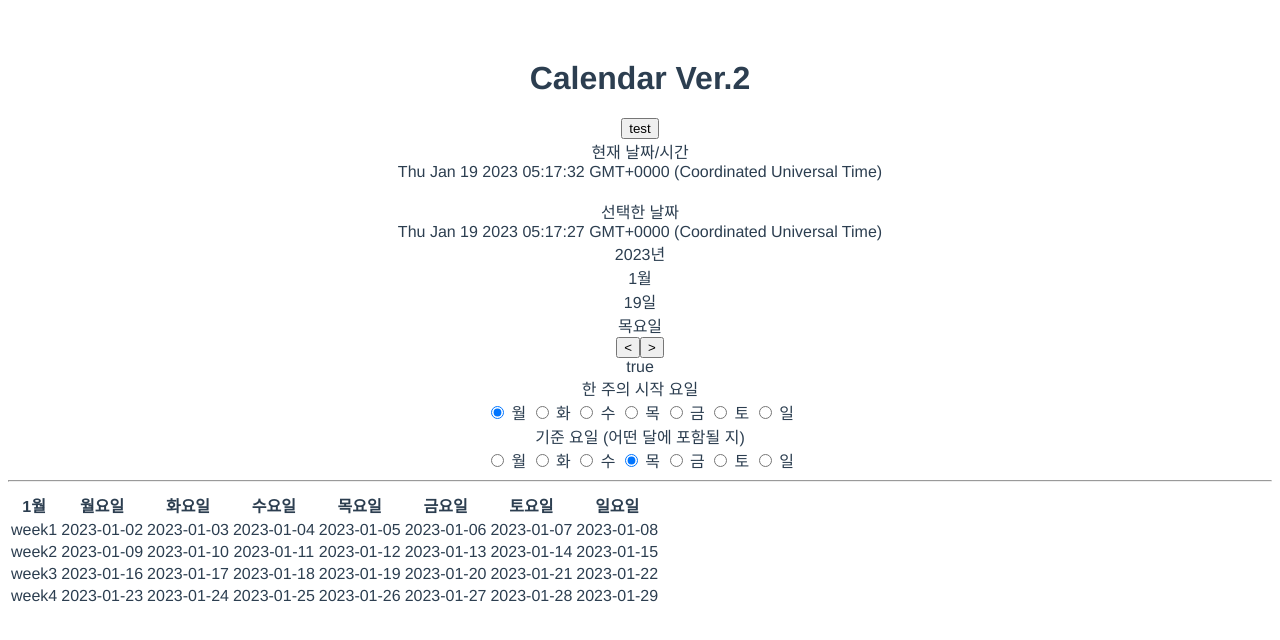
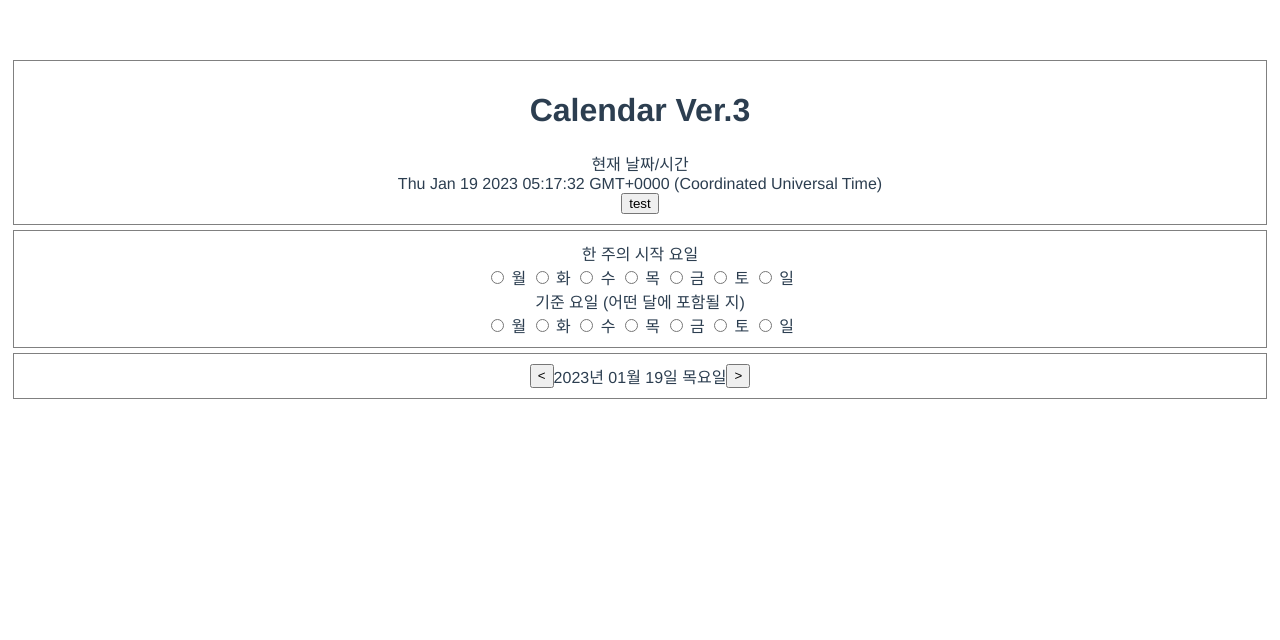
Before and after one commit to ajg1029/VuePractice001, a Vue app in the folder my-project/: page / in a window 1280 px wide. Shown: the top 640 px of the page. Built offline with nearby package versions, Linux system fonts and the light colour scheme.

Commit message:
ver3 시도, 실패, setCalendarWeeks 로직 전면 수정할 것, README

```diff
--- a/my-project/src/App.vue
+++ b/my-project/src/App.vue
@@ -1,7 +1,9 @@
 <template>
   <div id="app">
 
-    <MyCalendarV2 />
+    <MyCalendarV3 />
+
+    <MyCalendarV2 v-if="false"/>
 
     <MyCalendar v-if="false"/>
   </div>
@@ -10,12 +12,14 @@
 <script>
 import MyCalendar from './components/MyCalendar.vue';
 import MyCalendarV2 from './components/MyCalendarV2.vue';
+import MyCalendarV3 from './components/MyCalendarV3.vue';
 
 export default {
   name: 'App',
   components: {
     MyCalendar,
-    MyCalendarV2
+    MyCalendarV2,
+    MyCalendarV3
 }
 }
 </script>
--- /dev/null
+++ b/my-project/src/components/MyCalendarV3.vue
@@ -0,0 +1,199 @@
+<template>
+    <div>
+        <header class="title">
+            <h1>Calendar Ver.3</h1>
+            <div>현재 날짜/시간</div>
+            <div>{{ currentDatetime }}</div>
+            <button @click="testMethod">test</button>
+        </header>
+        <section class="options">
+			<div>
+				<div>한 주의 시작 요일</div>
+				<label v-for="option in dayOptions" :key="option.value">
+					<input type="radio" v-model="firstDay" :value="option.value"> {{ option.text }}
+				</label>
+			</div>
+
+			<div>
+				<div>기준 요일 (어떤 달에 포함될 지)</div>
+				<label v-for="option in dayOptions" :key="option.value">
+					<input type="radio" v-model="benchmarkDay" :value="option.value"> {{ option.text }}
+				</label>
+			</div>
+        </section>
+        <section class="target">
+            <button v-text="'<'" @click="setPrevDate"></button>
+            <div>
+            {{ targetDate_YYYY }}년 {{ targetDate_MM }}월 {{ targetDate_DD }}일 {{ targetDate_DayKor }}요일
+            </div>
+            <button v-text="'>'" @click="setNextDate"></button>
+        </section>
+        <section class="calendar" v-if="calendarWeeks.length > 0">
+            <MyCalendarV3cell />
+            얍얍얍
+        </section>
+    </div>
+</template>
+
+<script>
+import dayjs from 'dayjs';
+import MyCalendarV3cell from './MyCalendarV3cell.vue';
+export default {
+    name: 'MyCalendarV3',
+    components: {
+        MyCalendarV3cell
+    },
+    data() {
+        return {
+            currentDatetime: new Date(),
+            firstDay: null,
+            benchmarkDay: null,
+
+            targetDatetime: null, // Date() 객체
+            targetDate: null, // YYYY-MM-DD 문자열 / '2023-01-21'
+
+            targetDate_year: null, // 네 자리 정수 / 2023
+            targetDate_month: null, // 0 ~ 11 정수 / 0
+            targetDate_date: null, // 0~31 정수 / 21
+            targetDate_day: null, // 0~6 정수 / 6
+
+            targetDate_YYYY: null, // YYYY 문자열 / '2023'
+            targetDate_MM: null, // MM 문자열 / '01'
+            targetDate_DD: null, // DD 문자열 '21'
+            targetDate_DayKor: null, // 한국어 변환 요일 '토'
+
+            drawingDatetime: null, // Date() 객체, calendarWeeks 를 그리는 기준
+
+            calendarWeekDays: [], // 달력 위에 표시될 요일, firstDay 에 따라 시작 요일 설정
+            calendarWeeks: [], // 달력에 표시될 주들, 4주 또는 5주
+
+			dayOptions: [
+				{ text: '월', value: 1},
+				{ text: '화', value: 2},
+				{ text: '수', value: 3},
+				{ text: '목', value: 4},
+				{ text: '금', value: 5},
+				{ text: '토', value: 6},
+				{ text: '일', value: 0},
+			],
+
+        }
+    },
+    created() {
+        this.updateCurrentTime()
+        this.targetDatetime = this.currentDatetime
+    },
+    watch: {
+        targetDatetime(val) {
+            this.targetDate = dayjs(val).format('YYYY-MM-DD')
+
+            this.targetDate_year = val.getFullYear()
+            this.targetDate_month = val.getMonth()
+            this.targetDate_date = val.getDate()
+            this.targetDate_day = val.getDay()
+
+            this.targetDate_YYYY = dayjs(val).format('YYYY')
+            this.targetDate_MM = dayjs(val).format('MM')
+            this.targetDate_DD = dayjs(val).format('DD')
+            this.targetDate_DayKor = this.convertDayToKor(val.getDay())
+        }
+    },
+    methods: {
+        updateCurrentTime() {
+            setTimeout(() => {
+                this.currentDatetime = new Date()
+                this.updateCurrentTime()
+            }, 1000)
+        },
+        convertDayToKor(day) {
+			switch (day) {
+				case 1 : return '월'
+				case 2 : return '화'
+				case 3 : return '수'
+				case 4 : return '목'
+				case 5 : return '금'
+				case 6 : return '토'
+				case 0 : return '일'
+			}
+        },
+        setPrevDate() {
+            this.targetDatetime = new Date(this.targetDate_year, this.targetDate_month, this.targetDate_date - 1)
+        },
+        setNextDate() {
+            this.targetDatetime = new Date(this.targetDate_year, this.targetDate_month, this.targetDate_date + 1)
+        },
+        getMonthLength() {
+            return new Date(this.targetDate_year, this.targetDate_month + 1, 0).getDate()
+        },
+        setCalendarWeeks(datetime) {
+            this.calendarWeekDays = []
+            this.calendarWeeks = []
+
+            // firstDay로부터 요일 순서 설정
+            let tempWeekDay = this.firstDay
+            for (let i = 0; i < 7; i++) {
+                this.calendarWeekDays.push(this.convertDayToKor(tempWeekDay%7))
+                tempWeekDay++
+            }
+
+            // calendarWeeks 에 들어갈 week 들이 저장되는 배열
+            let tempWeeks = []
+
+            // benchmarkDay를 기준으로 week 생성
+            let monthLength = this.getMonthLength()
+            for (let i = 1; i <= monthLength; i++) {
+                let tempDatetime = new Date(datetime.getFullYear(), datetime.getMonth(), i)
+                let tempDay = tempDatetime.getDay()
+                if (tempDay === this.benchmarkDay) {
+                    let tempWeek = []
+                    tempWeek.push(dayjs(tempDatetime).format('YYYY-MM-DD'))
+                    let dateLeft = i
+                    let dateRight = i
+                    for (let day = tempDay; (day+7)%7 !== this.firstDay; day--) {
+                        dateLeft--
+                        let tempLeft = new Date(datetime.getFullYear(), datetime.getMonth(), dateLeft)
+                        tempWeek.unshift(dayjs(tempLeft).format('YYYY-MM-DD'))
+                    }
+                    for (let day = tempDay; (day+7)%7 !== (this.firstDay+6)%7; day++) {
+                        dateRight++
+                        let tempRight = new Date(datetime.getFullYear(), datetime.getMonth(), dateRight)
+                        tempWeek.push(dayjs(tempRight).format('YYYY-MM-DD'))
+                    }
+                    tempWeeks.push(tempWeek)
+                }
+            }
+            console.log(tempWeeks)
+
+        },
+        testMethod() {
+            this.setCalendarWeeks(this.targetDate)
+        }
+    }
+}
+</script>
+
+<style>
+.title {
+    border: 1px solid gray;
+    padding: 10px;
+    margin: 5px;
+}
+.options {
+    border: 1px solid gray;
+    padding: 10px;
+    margin: 5px;
+}
+.target {
+    border: 1px solid gray;
+    padding: 10px;
+    margin: 5px;
+    display: flex;
+    justify-content: center;
+}
+.calendar {
+    border: 1px solid gray;
+    padding: 10px;
+    margin: 5px;
+}
+
+</style>
--- /dev/null
+++ b/my-project/src/components/MyCalendarV3cell.vue
@@ -0,0 +1,15 @@
+<template>
+    <div>
+
+    </div>
+</template>
+
+<script>
+export default {
+    name: 'MyCalendarV3Cell'
+}
+</script>
+
+<style>
+
+</style>
```
Also changed, not shown: 2 other files (tests, documents, lock files or other folders).
